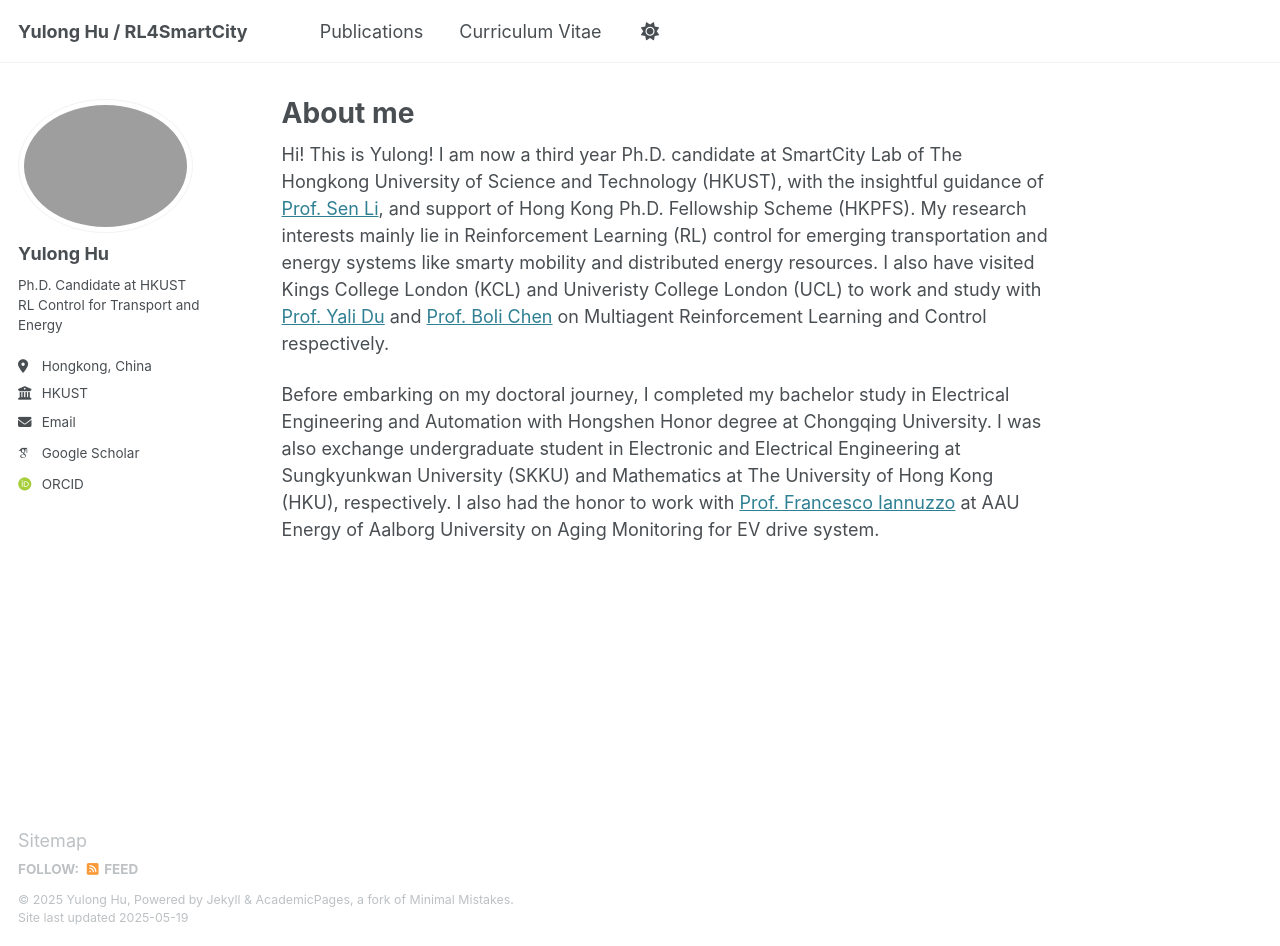
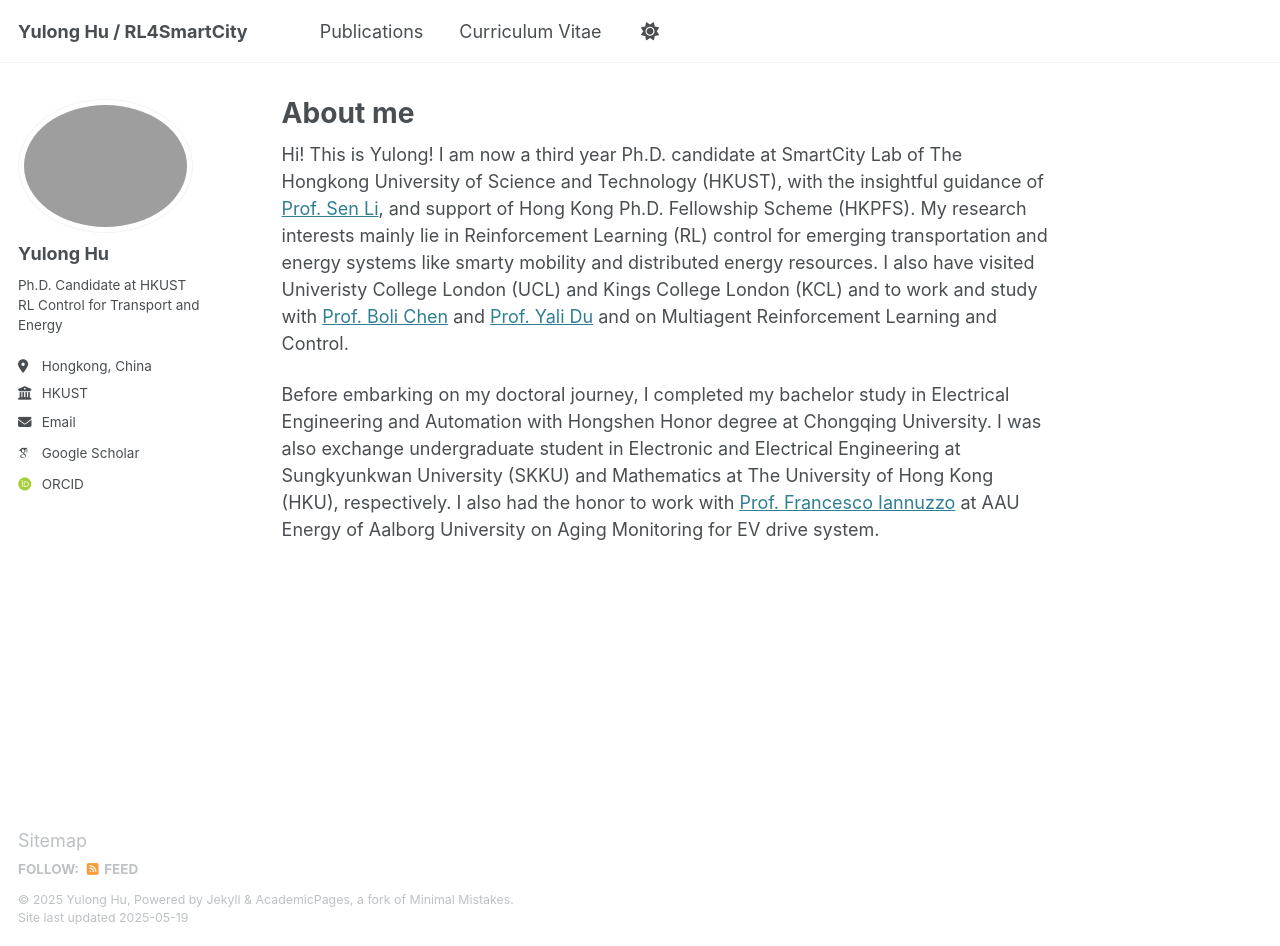
Before and after one commit to yulonghu2000/yulonghu2000.github.io, a Jekyll site: the page built from _pages/about.md, in a window 1280 px wide and 946 px high. Built offline with Jekyll 4.4.1, drawn with Linux system fonts in a browser that asks for light colours; some web fonts are replaced.

Commit message:
Update about.md

```diff
--- a/_pages/about.md
+++ b/_pages/about.md
@@ -7,6 +7,6 @@ redirect_from:
   - /about.html
 ---
 
-Hi! This is Yulong! I am now a third year Ph.D. candidate at SmartCity Lab of The Hongkong University of Science and Technology (HKUST), with the insightful guidance of [Prof. Sen Li](https://seng.hkust.edu.hk/about/people/faculty/sen-li), and support of Hong Kong Ph.D. Fellowship Scheme (HKPFS). My research interests mainly lie in Reinforcement Learning (RL) control for emerging transportation and energy systems like smarty mobility and distributed energy resources. I also have visited Kings College London (KCL) and Univeristy College London (UCL) to work and study with [Prof. Yali Du](https://www.kcl.ac.uk/people/yali-du) and [Prof. Boli Chen](https://profiles.ucl.ac.uk/72618) on Multiagent Reinforcement Learning and Control respectively.
+Hi! This is Yulong! I am now a third year Ph.D. candidate at SmartCity Lab of The Hongkong University of Science and Technology (HKUST), with the insightful guidance of [Prof. Sen Li](https://seng.hkust.edu.hk/about/people/faculty/sen-li), and support of Hong Kong Ph.D. Fellowship Scheme (HKPFS). My research interests mainly lie in Reinforcement Learning (RL) control for emerging transportation and energy systems like smarty mobility and distributed energy resources. I also have visited Univeristy College London (UCL) and Kings College London (KCL) and to work and study with [Prof. Boli Chen](https://profiles.ucl.ac.uk/72618) and [Prof. Yali Du](https://www.kcl.ac.uk/people/yali-du) and on Multiagent Reinforcement Learning and Control.
 
 Before embarking on my doctoral journey, I completed my bachelor study in Electrical Engineering and Automation with Hongshen Honor degree at Chongqing University. I was also exchange undergraduate student in Electronic and Electrical Engineering at Sungkyunkwan University (SKKU) and Mathematics at The University of Hong Kong (HKU), respectively. I also had the honor to work with [Prof. Francesco Iannuzzo](https://vbn.aau.dk/en/persons/fia) at AAU Energy of Aalborg University on Aging Monitoring for EV drive system.
```
